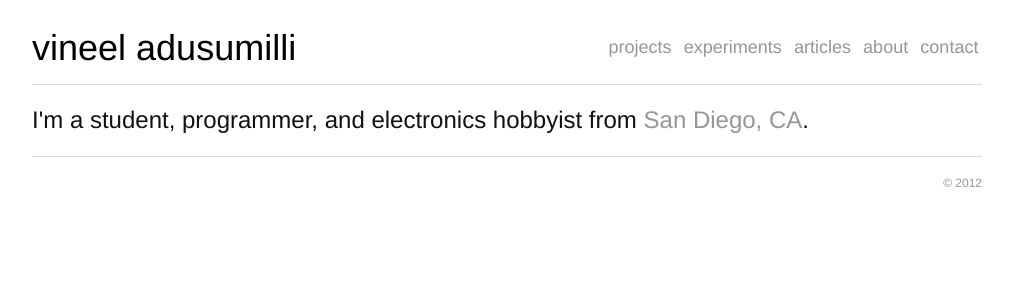
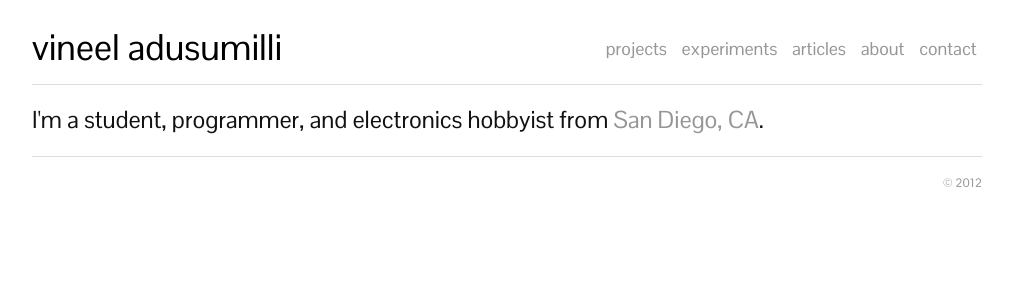
Before and after one commit to vineel-adusumilli/vineel.me, a Flask app: page / in a window 1280 px wide. Shown: the top 300 px of the page, without its empty margins (133-1146 px from the left). Run offline with Flask 2, Linux system fonts and the light colour scheme.

Commit message:
using google webfonts

```diff
--- a/static/style.css
+++ b/static/style.css
@@ -1,3 +1,7 @@
+.container {
+  font-family: "Pontano Sans", "Helvetica Neue", Arial, Helvetica, sans-serif;
+}
+
 .quiet {
   color: rgb(150, 150, 150);
 }
@@ -43,7 +47,7 @@ a:focus:hover {
 #nav ul li {
   list-style-type: none;
   display: inline-block;
-  padding: 0.2em;
+  padding: 0.3em;
 }
 
 #footer {
--- a/templates/layout/base.html
+++ b/templates/layout/base.html
@@ -7,6 +7,8 @@
     <title>{{ title + ' &mdash;'|safe if title }} vineel adusumilli</title>
 
     <link rel="icon" href="/static/favicon.ico" type="image/x-icon" />
+
+    <link href='http://fonts.googleapis.com/css?family=Pontano+Sans|Bevan' rel='stylesheet' type='text/css'>
 
     <link rel="stylesheet" href="/static/blueprint/screen.css" type="text/css" media="screen, projection" />
     <link rel="stylesheet" href="/static/blueprint/print.css" type="text/css" media="print" />
@@ -19,7 +21,7 @@
   <body>
     <div class="container">
       <div id="header" class="span-24">
-        <div id="title" class="span-12">
+        <div id="title" class="span-8">
           <h1>
             <a href="/">
               {% if not current in pages %}
@@ -30,7 +32,7 @@
             </a>
           </h1>
         </div>
-        <div id="nav" class="span-12 last">
+        <div id="nav" class="span-16 last">
           <ul>
             {% for page in pages %}
               <li>
```
